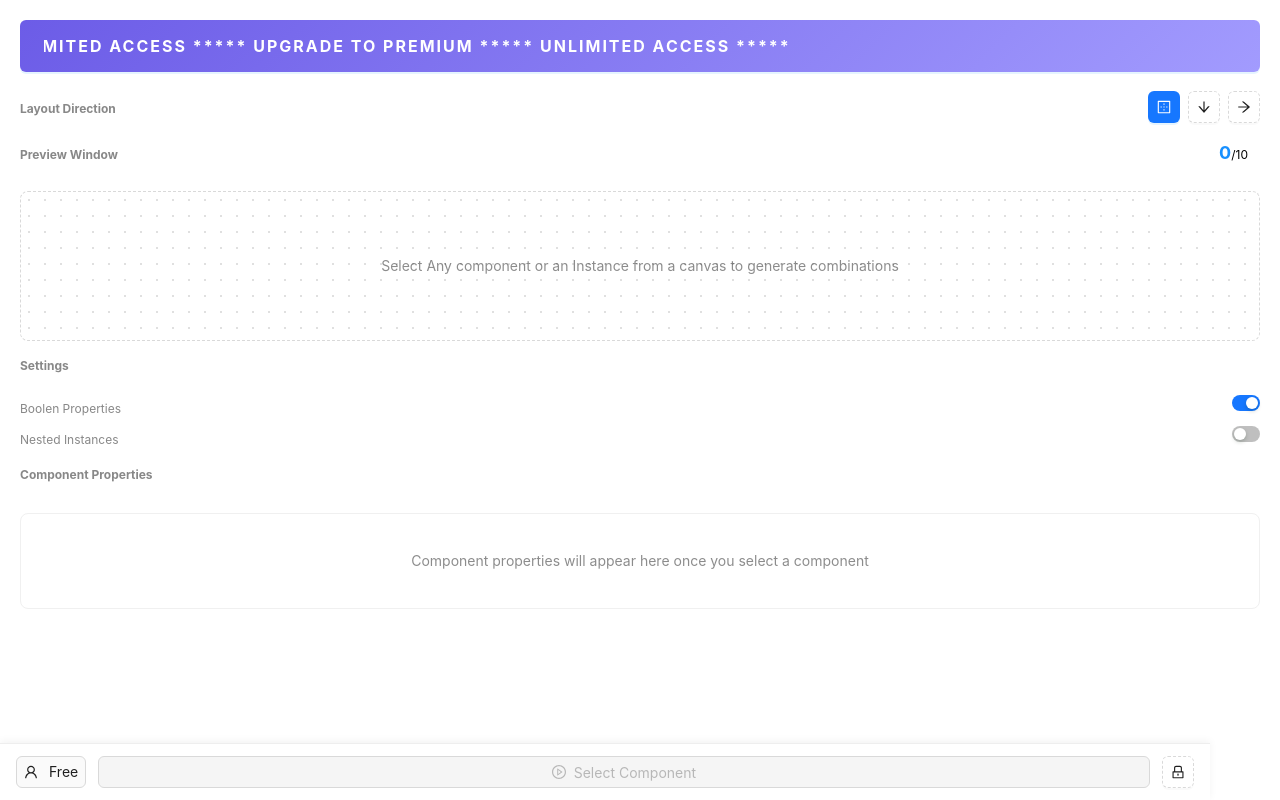
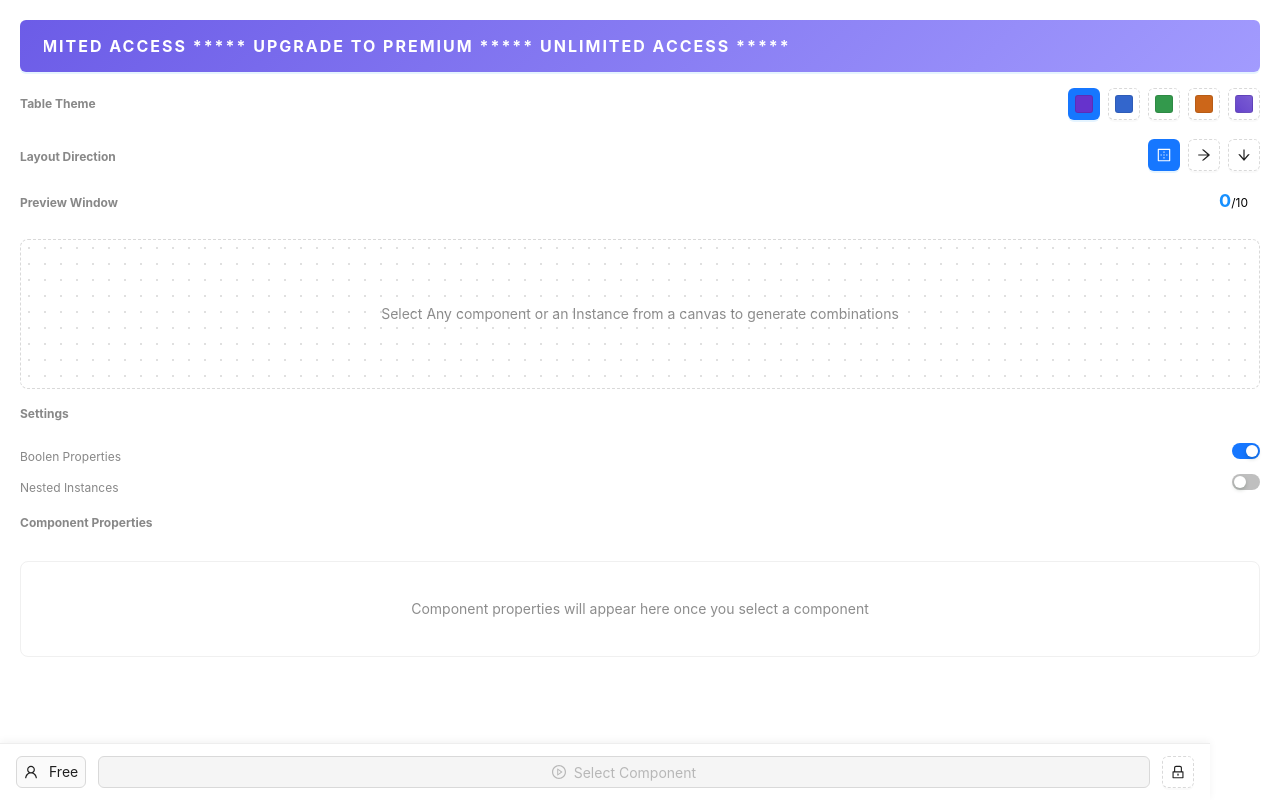
Before and after one commit to Beingmani/InstanceMaker, a React app: page / in a window 1280 px wide. Built offline with nearby package versions, Linux system fonts and the light colour scheme.

Commit message:
Added Theme and Loading state

```diff
--- a/src/app/components/App.tsx
+++ b/src/app/components/App.tsx
@@ -116,8 +116,48 @@ const App: React.FC = () => {
   const [layoutDirection, setLayoutDirection] = useState<
     "optimal" | "horizontal" | "vertical"
   >("optimal");
+  const [customColor, setCustomColor] = useState<string>("#6644CC");
+  const [selectedTheme, setSelectedTheme] = useState<string>("purple");
+const [isGenerating, setIsGenerating] = useState(false);
+  const FREE_USAGE_LIMIT = 10;
+  const themes = {
+  purple: {
+    name: "Purple",
+    primary: { r: 0.4, g: 0.2, b: 0.8 },
+    secondary: { r: 0.94, g: 0.94, b: 0.98 },
+    stroke: { r: 0.85, g: 0.85, b: 0.9 },
+    accent: { r: 0.7, g: 0.4, b: 1 }
+  },
+  blue: {
+    name: "Ocean Blue",
+    primary: { r: 0.2, g: 0.4, b: 0.8 },
+    secondary: { r: 0.94, g: 0.96, b: 0.98 },
+    stroke: { r: 0.85, g: 0.88, b: 0.9 },
+    accent: { r: 0.4, g: 0.6, b: 1 }
+  },
+  green: {
+    name: "Forest Green",
+    primary: { r: 0.2, g: 0.6, b: 0.3 },
+    secondary: { r: 0.94, g: 0.98, b: 0.95 },
+    stroke: { r: 0.85, g: 0.9, b: 0.87 },
+    accent: { r: 0.3, g: 0.8, b: 0.4 }
+  },
+  orange: {
+    name: "Sunset Orange",
+    primary: { r: 0.8, g: 0.4, b: 0.1 },
+    secondary: { r: 0.98, g: 0.96, b: 0.94 },
+    stroke: { r: 0.9, g: 0.88, b: 0.85 },
+    accent: { r: 1, g: 0.6, b: 0.2 }
+  },
+    custom: {
+    name: "Custom",
+    primary: { r: 0.4, g: 0.27, b: 0.8 }, // Will be dynamically updated
+    secondary: { r: 0.95, g: 0.95, b: 0.98 },
+    stroke: { r: 0.9, g: 0.9, b: 0.92 },
+    accent: { r: 0.6, g: 0.4, b: 0.9 }
+  }
+};
 
-  const FREE_USAGE_LIMIT = 10;
 
 useEffect(() => {
   // Check payment status on mount
@@ -140,14 +180,19 @@ const App: React.FC = () => {
       setSelectedComponent(null);
       setToggledProperties({});
     } else if (type === "update-usage") {
-        // Handle payment status updates - fix the data structure
       setUsageCount(usageCount !== undefined ? usageCount : data?.usageCount);
       setIsPaid(isPaid !== undefined ? isPaid : data?.isPaid);
-
+    } else if (type === "table-generation-complete") {
+      console.log("Received table-generation-complete"); // Add this for debugging
+      setIsGenerating(false);
     }
   };
+
+  // Cleanup
+  return () => {
+    window.onmessage = null;
+  };
 }, []);
-
   // Generate preview data for the selected component
   useEffect(() => {
     if (selectedComponent) {
@@ -175,6 +220,44 @@ const App: React.FC = () => {
       },
       "*"
     );
+  };
+
+  // Function to convert hex to RGB
+const hexToRgb = (hex: string) => {
+  const result = /^#?([a-f\d]{2})([a-f\d]{2})([a-f\d]{2})$/i.exec(hex);
+  return result ? {
+    r: parseInt(result[1], 16) / 255,
+    g: parseInt(result[2], 16) / 255,
+    b: parseInt(result[3], 16) / 255
+  } : { r: 0.4, g: 0.27, b: 0.8 };
+};
+
+// Function to generate theme colors based on primary color
+const generateCustomTheme = (primaryColor: string) => {
+  const primary = hexToRgb(primaryColor);
+
+  // Generate secondary color (very light version of primary)
+  const secondary = {
+    r: 0.9 + (primary.r * 0.1),
+    g: 0.9 + (primary.g * 0.1),
+    b: 0.9 + (primary.b * 0.1)
+  };
+
+  // Generate stroke color (light version of primary)
+  const stroke = {
+    r: 0.8 + (primary.r * 0.15),
+    g: 0.8 + (primary.g * 0.15),
+    b: 0.8 + (primary.b * 0.15)
+  };
+
+  // Generate accent color (lighter version of primary)
+  const accent = {
+    r: Math.min(1, primary.r + 0.2),
+    g: Math.min(1, primary.g + 0.2),
+    b: Math.min(1, primary.b + 0.2)
+  };
+
+  return { primary, secondary, stroke, accent };
 };
 
   const formatNumber = (num) => {
@@ -285,6 +368,8 @@ const App: React.FC = () => {
   };
 
  const handleGenerate = () => {
+  setIsGenerating(true);
+
   if (selectedComponent) {
     const enabledProperties = selectedComponent.properties
       .filter((prop) => {
@@ -297,6 +382,16 @@ const App: React.FC = () => {
       })
       .map((prop) => prop.name);
 
+    let themeToSend;
+    if (selectedTheme === 'custom') {
+      themeToSend = {
+        name: "Custom",
+        ...generateCustomTheme(customColor)
+      };
+    } else {
+      themeToSend = themes[selectedTheme];
+    }
+
     parent.postMessage(
       {
         pluginMessage: {
@@ -305,10 +400,14 @@ const App: React.FC = () => {
           spacing: spacing,
           enabledProperties: enabledProperties,
           layoutDirection: layoutDirection,
+          theme: themeToSend
         },
       },
       "*"
     );
+  } else {
+    // If no component selected, stop loading immediately
+    setIsGenerating(false);
   }
 };
 
@@ -374,6 +473,102 @@ const App: React.FC = () => {
         </div> */}
 
         {!isPaid && <LoopingUpgradeButton onClick={initiatePayment} />}
+
+<div
+  style={{
+    display: "flex",
+    justifyContent: "space-between",
+    alignItems: "center",
+    marginTop: "12px"
+  }}
+>
+  <Text
+    style={{
+      fontSize: "12px",
+      color: "#888",
+      fontWeight: "bold",
+      display: "block"
+    }}
+  >
+    Table Theme
+  </Text>
+
+  <div style={{ display: "flex", gap: 8 }}>
+    {Object.entries(themes).slice(0, 4).map(([key, theme]) => (
+      <Tooltip key={key} title={theme.name}>
+        <Button
+          type={selectedTheme === key ? 'primary' : 'dashed'}
+          onClick={() => setSelectedTheme(key)}
+          style={{
+            width: "32px",
+            height: "32px",
+            padding: "4px",
+            display: "flex",
+            alignItems: "center",
+            justifyContent: "center"
+          }}
+        >
+          <div
+            style={{
+              width: "16px",
+              height: "16px",
+              borderRadius: "3px",
+              backgroundColor: `rgb(${Math.floor(theme.primary.r * 255)}, ${Math.floor(theme.primary.g * 255)}, ${Math.floor(theme.primary.b * 255)})`,
+              border: "1px solid rgba(0,0,0,0.1)"
+            }}
+          />
+        </Button>
+      </Tooltip>
+    ))}
+
+    {/* Custom Color Button */}
+    <Tooltip title="Custom Color">
+      <Button
+        type={selectedTheme === 'custom' ? 'primary' : 'dashed'}
+        onClick={() => setSelectedTheme('custom')}
+        style={{
+          width: "32px",
+          height: "32px",
+          padding: "4px",
+          display: "flex",
+          alignItems: "center",
+          justifyContent: "center",
+          position: "relative"
+        }}
+      >
+        <div
+          style={{
+            width: "16px",
+            height: "16px",
+            borderRadius: "3px",
+            background: `linear-gradient(45deg, ${customColor}, ${customColor}dd)`,
+            border: "1px solid rgba(0,0,0,0.1)",
+            position: "relative"
+          }}
+        >
+          {/* Color picker input overlay */}
+          <input
+            type="color"
+            value={customColor}
+            onChange={(e) => {
+              setCustomColor(e.target.value);
+              setSelectedTheme('custom');
+            }}
+            style={{
+              position: "absolute",
+              top: 0,
+              left: 0,
+              width: "100%",
+              height: "100%",
+              opacity: 0,
+              cursor: "pointer"
+            }}
+          />
+        </div>
+      </Button>
+    </Tooltip>
+  </div>
+</div>
          <div
           style={{
             display: "flex",
@@ -406,7 +601,7 @@ const App: React.FC = () => {
 <Tooltip title="Horizontal">
   <Button
     type={layoutDirection === 'horizontal' ? 'primary' : 'dashed'}
-    icon={<ArrowDownOutlined />}
+    icon={<ArrowRightOutlined />}
     onClick={() => setLayoutDirection('horizontal')}
   />
 </Tooltip>
@@ -414,7 +609,7 @@ const App: React.FC = () => {
 <Tooltip title="Vertical">
   <Button
     type={layoutDirection === 'vertical' ? 'primary' : 'dashed'}
-    icon={<ArrowRightOutlined />}
+    icon={<ArrowDownOutlined />}
     onClick={() => setLayoutDirection('vertical')}
   />
 </Tooltip>
@@ -828,17 +1023,22 @@ const App: React.FC = () => {
           <Button
   type="primary"
   onClick={handleGenerate}
+  loading={isGenerating} // Add loading prop
   disabled={
+    isGenerating || // Disable when generating
     !selectedComponent ||
     calculateCombinations() === 0 ||
     (typeof usageCount === "number" &&
       usageCount >= FREE_USAGE_LIMIT &&
       !isPaid)
   }
-            icon={<PlayCircleOutlined />}
-            style={{ width: "100%" }} // Make button full width
+  icon={!isGenerating ? <PlayCircleOutlined /> : undefined} // Hide icon when loading
+  style={{ width: "100%" }}
 >
   {(() => {
+    if (isGenerating) {
+      return "Generating Table...";
+    }
     if (
       !isPaid &&
       typeof usageCount === "number" &&
--- a/src/plugin/controller.ts
+++ b/src/plugin/controller.ts
@@ -419,8 +419,15 @@ async function createInstancesTable(
   componentId: string,
   combinations: Record<string, string>[],
   spacing: number = 20,
-    layoutDirection?: string
+    layoutDirection?: string ,
+      theme?: any // Add theme parameter
 ) {
+   const currentTheme = theme || {
+    primary: { r: 0.4, g: 0.2, b: 0.8 },
+    secondary: { r: 0.94, g: 0.94, b: 0.98 },
+    stroke: { r: 0.85, g: 0.85, b: 0.9 },
+    accent: { r: 0.7, g: 0.4, b: 1 }
+  };
     const node = await figma.getNodeByIdAsync(componentId);
 
   let componentSet: ComponentSetNode | null = null;
@@ -627,7 +634,7 @@ function getOptimalDistribution(forcedDirection?: string) {
   content: string,
   fontSize: number = 12,
   isBold: boolean = false,
-    color: RGB = { r: 0.2, g: 0.2, b: 0.2 }
+  color: RGB = { r: 0.2, g: 0.2, b: 0.2 } // Keep default, but allow override
 ): TextNode {
   const text = figma.createText();
   text.characters = content;
@@ -739,13 +746,13 @@ spanBox.y = yLevel;
         spanBox.fills = [
           {
             type: "SOLID",
-            color: { r: 0.94, g: 0.94, b: 0.98 },
+            color: currentTheme.secondary,
           },
         ];
         spanBox.cornerRadius = 6;
         spanBox.strokeAlign = "INSIDE";
         spanBox.strokes = [
-          { type: "SOLID", color: { r: 0.85, g: 0.85, b: 0.9 } },
+          { type: "SOLID", color: currentTheme.stroke },
         ];
         spanBox.strokeWeight = 0.5;
 
@@ -796,13 +803,13 @@ spanBox.y = startY ;
         spanBox.fills = [
           {
             type: "SOLID",
-            color: { r: 0.95, g: 0.95, b: 0.98 },
+            color: currentTheme.secondary
           },
         ];
         spanBox.cornerRadius = 6;
         spanBox.strokeAlign = "INSIDE";
         spanBox.strokes = [
-          { type: "SOLID", color: { r: 0.85, g: 0.85, b: 0.9 } },
+          { type: "SOLID", color: currentTheme.stroke },
         ];
         spanBox.strokeWeight = 0.5;
 
@@ -838,7 +845,7 @@ for (let row = 0; row < rows; row++) {
       { type: "SOLID", color: { r: 1, g: 1, b: 1 }, opacity: 0.8 },
     ];
     cell.strokeAlign = "INSIDE";
-    cell.strokes = [{ type: "SOLID", color: { r: 0.7, g: 0.4, b: 1 } }];
+    cell.strokes = [{ type: "SOLID", color: currentTheme.accent }];
     cell.strokeWeight = 1;
     cell.dashPattern = [8, 4];
     cell.cornerRadius = 4;
@@ -927,11 +934,7 @@ for (let row = 0; row < rows; row++) {
       textLabelsLayer.appendChild(propLabel);
 
       // Property value (bold, colored)
-      const valueLabel = createText(span.value, 11, true, {
-        r: 0.4,
-        g: 0.2,
-        b: 0.8,
-      });
+     const valueLabel = createText(span.value, 11, true, currentTheme.primary);
       valueLabel.x = centerX - valueLabel.width / 2;
       valueLabel.y = yLevel + 18;
       textLabelsLayer.appendChild(valueLabel);
@@ -970,11 +973,7 @@ for (let row = 0; row < rows; row++) {
       textLabelsLayer.appendChild(propLabel);
 
       // Property value (bold, colored)
-      const valueLabel = createText(span.value, 10, true, {
-        r: 0.4,
-        g: 0.2,
-        b: 0.8,
-      });
+     const valueLabel = createText(span.value, 11, true, currentTheme.primary);
       valueLabel.x = xLevel + 27 - valueLabel.width / 2;
       valueLabel.y = centerY + 2;
       textLabelsLayer.appendChild(valueLabel);
@@ -1020,7 +1019,7 @@ for (let row = 0; row < rows; row++) {
 
 figma.ui.onmessage = async (msg) => {
   if (msg.type === "generate-table") {
-    const { componentId, spacing, enabledProperties } = msg;
+  const { componentId, spacing, enabledProperties, theme } = msg;
 
     // CHECK PAYMENT STATUS AND USAGE COUNT - ADD THIS BLOCK
     const usageCount = (await figma.clientStorage.getAsync("usage-count")) || 0;
@@ -1091,7 +1090,7 @@ figma.ui.onmessage = async (msg) => {
       );
 
       const combinations = generateCombinations(properties);
-     await createInstancesTable(componentId, combinations, spacing, msg.layoutDirection);
+     await createInstancesTable(componentId, combinations, spacing, msg.layoutDirection, theme); // Pass theme
 
       // INCREMENT USAGE COUNT AND NOTIFY - ADD THIS BLOCK
       if (figma.payments.status.type === "UNPAID") {
@@ -1112,7 +1111,9 @@ figma.ui.onmessage = async (msg) => {
       } else {
         figma.notify(`Generated component table!`);
       }
-
+ figma.ui.postMessage({
+      type: "table-generation-complete"
+    });
       // Send usage status to UI
       figma.ui.postMessage({
         type: "update-usage",
```
Lines whose indentation alone changed are shown as unchanged.
